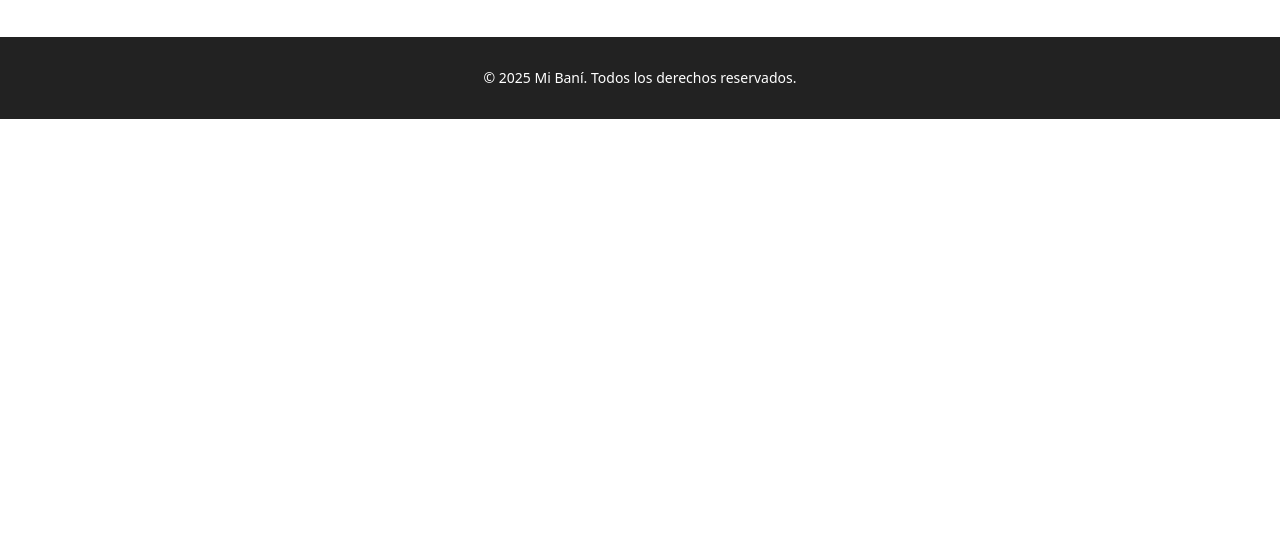
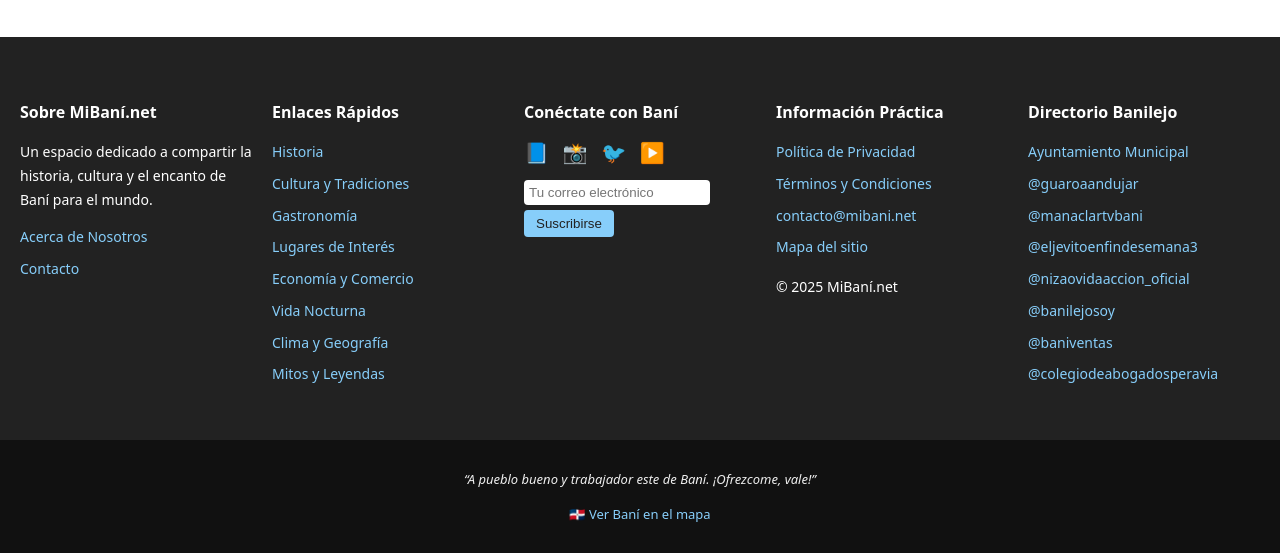
Before and after one commit to omardiaz55/bani-web, a website: page index.html in a window 1280 px wide. Shown: the part 2939-3492 px from the top of the page. Before the commit the page ends 3058 px from the top, so only its background shows below. Drawn offline with nearby package versions, Linux system fonts and the light colour scheme.

Commit message:
actualiza el footer

```diff
--- a/index.html
+++ b/index.html
@@ -194,9 +194,74 @@
         </svg>
       </button>
 
-    <footer>
-        <p>&copy; 2025 Mi Baní. Todos los derechos reservados.</p>
-    </footer>
+      <footer class="footer-grid footer-5cols">
+        <div class="footer-column">
+          <h4>Sobre MiBaní.net</h4>
+          <p>Un espacio dedicado a compartir la historia, cultura y el encanto de Baní para el mundo.</p>
+          <ul>
+            <li><a href="acerca.html">Acerca de Nosotros</a></li>
+            <li><a href="contacto.html">Contacto</a></li>
+          </ul>
+        </div>
+
+        <div class="footer-column">
+          <h4>Enlaces Rápidos</h4>
+          <ul>
+            <li><a href="historia.html">Historia</a></li>
+            <li><a href="cultura.html">Cultura y Tradiciones</a></li>
+            <li><a href="gastronomia.html">Gastronomía</a></li>
+            <li><a href="lugares.html">Lugares de Interés</a></li>
+            <li><a href="economia.html">Economía y Comercio</a></li>
+            <li><a href="vida-nocturna.html">Vida Nocturna</a></li>
+            <li><a href="clima.html">Clima y Geografía</a></li>
+            <li><a href="mitos.html">Mitos y Leyendas</a></li>
+          </ul>
+        </div>
+
+        <div class="footer-column">
+          <h4>Conéctate con Baní</h4>
+          <div class="social-icons">
+            <a href="https://www.facebook.com/Alcaldiadebani/" target="_blank">📘</a>
+            <a href="https://www.instagram.com/rinconbanilejo/" target="_blank">📸</a>
+            <a href="#" target="_blank">🐦</a>
+            <a href="#" target="_blank">▶️</a>
+          </div>
+          <form class="newsletter-form">
+            <input type="email" placeholder="Tu correo electrónico" required>
+            <button type="submit">Suscribirse</button>
+          </form>
+        </div>
+
+        <div class="footer-column">
+          <h4>Información Práctica</h4>
+          <ul>
+            <li><a href="privacidad.html">Política de Privacidad</a></li>
+            <li><a href="terminos.html">Términos y Condiciones</a></li>
+            <li><a href="mailto:contacto@mibani.net">contacto@mibani.net</a></li>
+            <li><a href="mapa.html">Mapa del sitio</a></li>
+          </ul>
+          <p style="margin-top: 1rem;">&copy; 2025 MiBaní.net</p>
+        </div>
+
+        <div class="footer-column">
+          <h4>Directorio Banilejo</h4>
+          <ul>
+            <li><a href="https://ayuntamientobani.gob.do" target="_blank">Ayuntamiento Municipal</a></li>
+            <li><a href="https://www.instagram.com/guaroaandujar/" target="_blank">@guaroaandujar</a></li>
+            <li><a href="https://www.instagram.com/manaclartvbani/" target="_blank">@manaclartvbani</a></li>
+            <li><a href="https://www.instagram.com/eljevitoenfindesemana3/" target="_blank">@eljevitoenfindesemana3</a></li>
+            <li><a href="https://www.instagram.com/nizaovidaaccion_oficial/" target="_blank">@nizaovidaaccion_oficial</a></li>
+            <li><a href="https://www.instagram.com/banilejosoy/" target="_blank">@banilejosoy</a></li>
+            <li><a href="https://www.instagram.com/baniventas/" target="_blank">@baniventas</a></li>
+            <li><a href="https://www.instagram.com/colegiodeabogadosperavia/" target="_blank">@colegiodeabogadosperavia</a></li>
+          </ul>
+        </div>
+      </footer>
+
+      <div class="footer-bottom">
+        <p><em>“A pueblo bueno y trabajador este de Baní. ¡Ofrezcome, vale!”</em></p>
+        <p>🇩🇴 <a href="https://www.google.com/maps/place/Baní,+Rep%C3%BAblica+Dominicana" target="_blank">Ver Baní en el mapa</a></p>
+      </div>
 
     <script src="script.js"></script>
 </body>
--- a/styles.css
+++ b/styles.css
@@ -490,10 +490,85 @@ body {
   background-color: #0056b3;
 }
 
-footer {
+.footer-grid {
+  display: grid;
+  grid-template-columns: repeat(auto-fit, minmax(180px, 1fr));
+  gap: 20px;
   background-color: #222;
   color: #fff;
+  padding: 40px 20px;
+  text-align: left;
+  font-size: 14px;
+}
+
+.footer-column h4 {
+  margin-bottom: 10px;
+  font-size: 16px;
+  color: #fff;
+}
+
+.footer-column ul {
+  list-style: none;
+  padding: 0;
+}
+
+.footer-column li {
+  margin-bottom: 8px;
+}
+
+.footer-column a {
+  color: #87cefa;
+  text-decoration: none;
+}
+
+.footer-column a:hover {
+  text-decoration: underline;
+}
+
+.social-icons a {
+  font-size: 20px;
+  margin-right: 10px;
+  text-decoration: none;
+}
+
+.newsletter-form {
+  margin-top: 10px;
+}
+
+.newsletter-form input[type="email"] {
+  padding: 5px;
+  width: 80%;
+  border: none;
+  border-radius: 4px;
+  margin-bottom: 5px;
+}
+
+.newsletter-form button {
+  padding: 6px 12px;
+  background-color: #87cefa;
+  border: none;
+  color: #222;
+  border-radius: 4px;
+  cursor: pointer;
+}
+
+.newsletter-form button:hover {
+  background-color: #5fb5e7;
+}
+
+.footer-bottom {
+  background-color: #111;
+  color: #eee;
   text-align: center;
   padding: 15px 10px;
-  font-size: 14px;
+  font-size: 13px;
 }
+
+.footer-bottom a {
+  color: #87cefa;
+  text-decoration: none;
+}
+
+.footer-bottom a:hover {
+  text-decoration: underline;
+}
```
